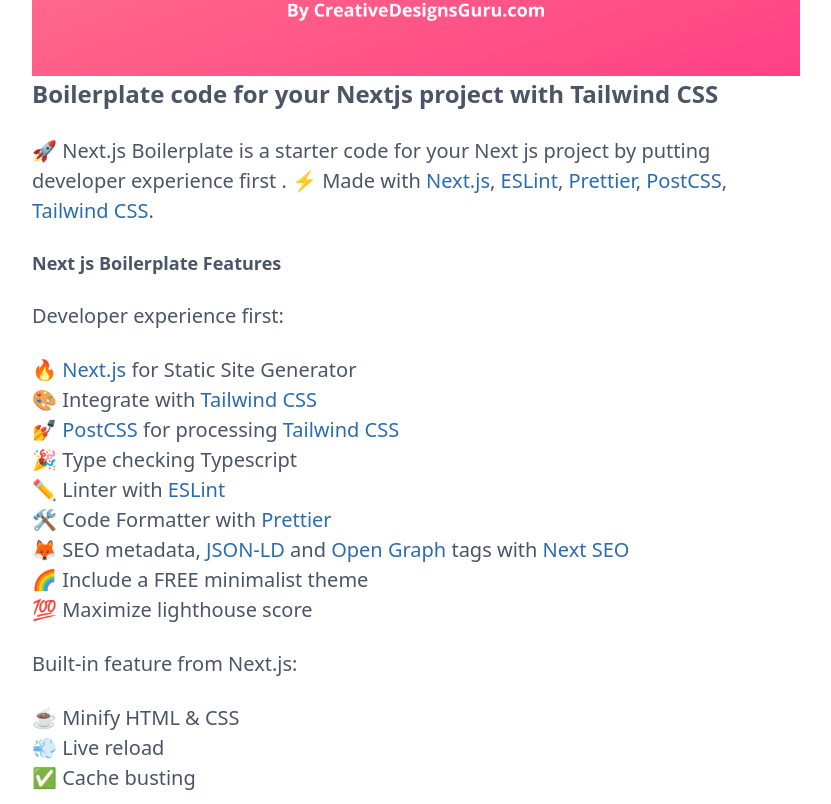
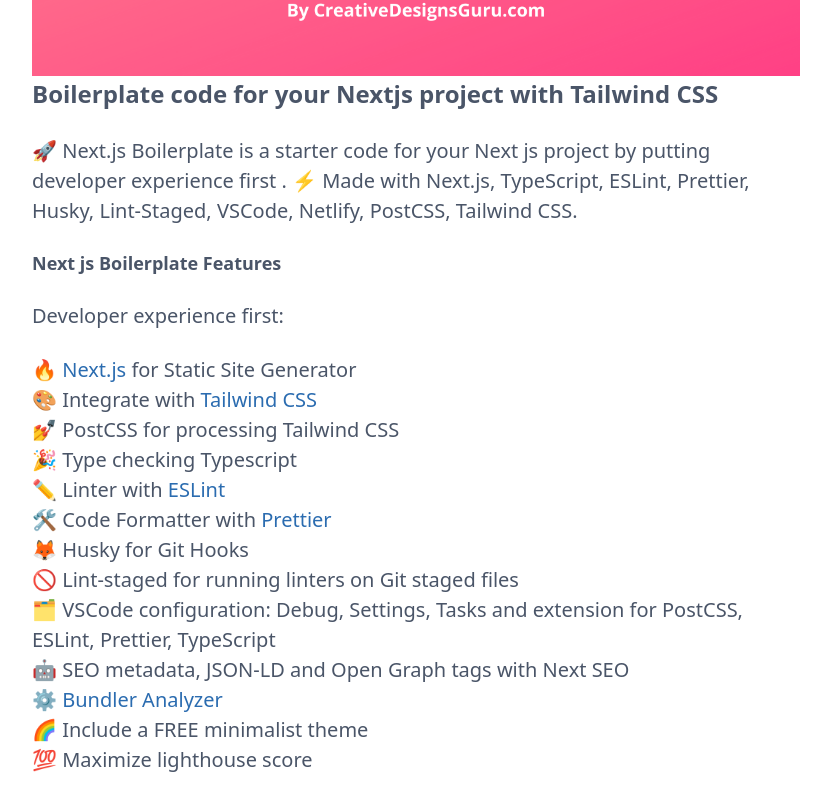
Before and after one commit to fantasy1114/Next.js-Boiler-Plates, a Next.js app: page / in a window 1280 px wide. Shown: the part 549-1353 px from the top of the page, without its empty margins (224-1055 px from the left). Built offline with nearby package versions, Linux system fonts and the light colour scheme.

Commit message:
Update homepage, text from README file

```diff
--- a/src/pages/index.tsx
+++ b/src/pages/index.tsx
@@ -35,27 +35,8 @@
         <span role="img" aria-label="zap">
           ⚡️
         </span>{' '}
-        Made with{' '}
-        <a href="https://nextjs.org" rel="nofollow">
-          Next.js
-        </a>
-        ,{' '}
-        <a href="https://eslint.org" rel="nofollow">
-          ESLint
-        </a>
-        ,{' '}
-        <a href="https://prettier.io" rel="nofollow">
-          Prettier
-        </a>
-        ,{' '}
-        <a href="https://postcss.org" rel="nofollow">
-          PostCSS
-        </a>
-        ,{' '}
-        <a href="https://tailwindcss.com" rel="nofollow">
-          Tailwind CSS
-        </a>
-        .
+        Made with Next.js, TypeScript, ESLint, Prettier, Husky, Lint-Staged,
+        VSCode, Netlify, PostCSS, Tailwind CSS.
       </p>
       <h2 className="font-semibold text-lg">Next js Boilerplate Features</h2>
       <p>Developer experience first:</p>
@@ -82,13 +63,7 @@
           <span role="img" aria-label="nail_care">
             💅
           </span>{' '}
-          <a href="https://postcss.org" rel="nofollow">
-            PostCSS
-          </a>{' '}
-          for processing{' '}
-          <a href="https://tailwindcss.com" rel="nofollow">
-            Tailwind CSS
-          </a>
+          PostCSS for processing Tailwind CSS
         </li>
         <li>
           <span role="img" aria-label="tada">
@@ -118,18 +93,37 @@
           <span role="img" aria-label="fox_face">
             🦊
           </span>{' '}
-          SEO metadata,{' '}
+          Husky for Git Hooks
+        </li>
+        <li>
+          <span role="img" aria-label="no_entry_sign">
+            🚫
+          </span>{' '}
+          Lint-staged for running linters on Git staged files
+        </li>
+        <li>
+          <span role="img" aria-label="no_entry_sign">
+            🗂
+          </span>{' '}
+          VSCode configuration: Debug, Settings, Tasks and extension for
+          PostCSS, ESLint, Prettier, TypeScript
+        </li>
+        <li>
+          <span role="img" aria-label="robot">
+            🤖
+          </span>{' '}
+          SEO metadata, JSON-LD and Open Graph tags with Next SEO
+        </li>
+        <li>
+          <span role="img" aria-label="robot">
+            ⚙️
+          </span>{' '}
           <a
-            href="https://developers.google.com/search/docs/guides/intro-structured-data"
+            href="https://www.npmjs.com/package/@next/bundle-analyzer"
             rel="nofollow"
           >
-            JSON-LD
-          </a>{' '}
-          and{' '}
-          <a href="https://ogp.me/" rel="nofollow">
-            Open Graph
-          </a>{' '}
-          tags with <a href="https://github.com/garmeeh/next-seo">Next SEO</a>
+            Bundler Analyzer
+          </a>
         </li>
         <li>
           <span role="img" aria-label="rainbow">
@@ -181,7 +175,11 @@
         <a href="https://github.com/ixartz/Next-js-Boilerplate">
           Nextjs Boilerplate
         </a>
-        .
+        . You can also browse our{' '}
+        <a href="https://creativedesignsguru.com/category/nextjs/">
+          Premium NextJS Templates
+        </a>{' '}
+        on our website to support this project.
       </p>
     </Main>
   );
```
Also changed, not shown: 1 other file (tests, documents, lock files or other folders).
